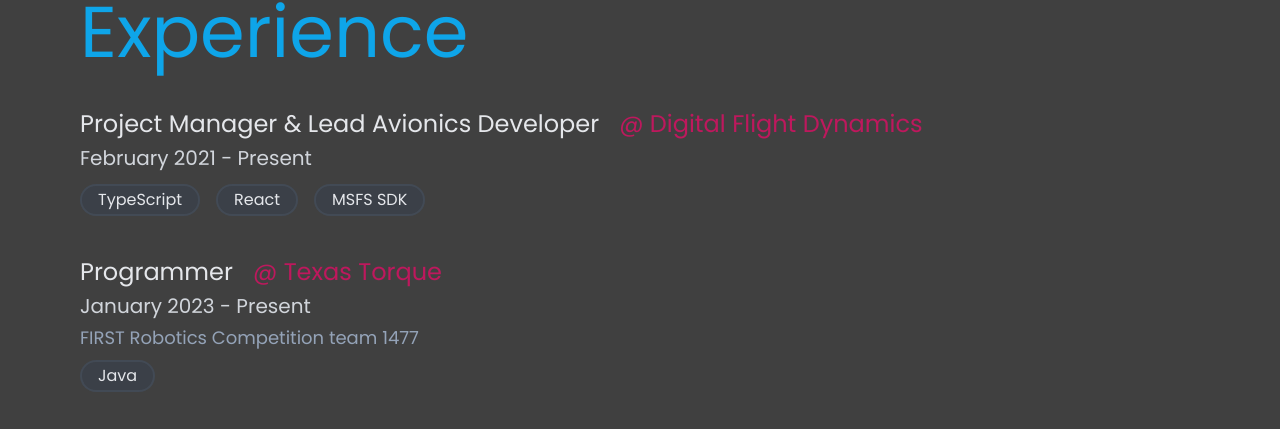
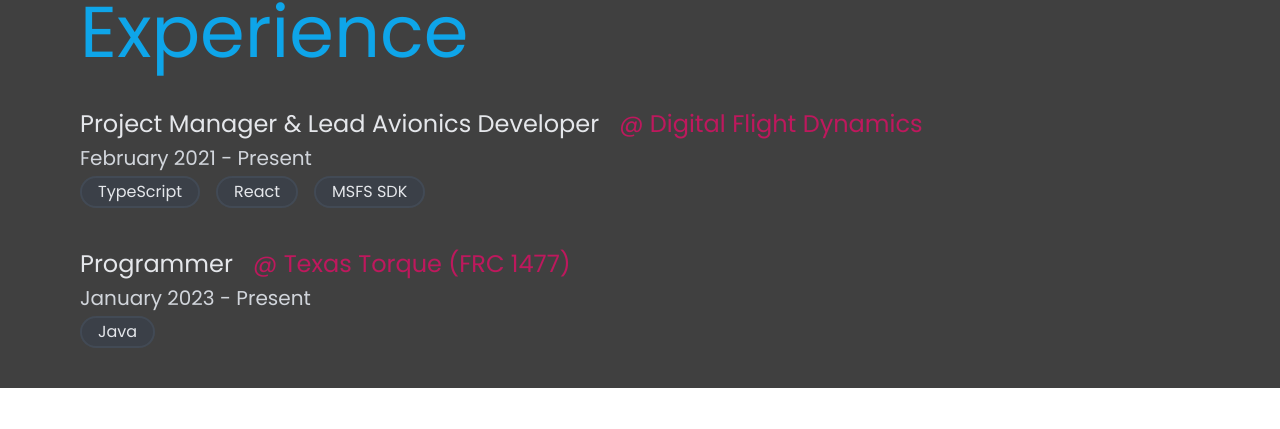
Before and after one commit to Dynamic6448/dynamic6448.github.io, a React (Vite) app: page / in a window 1280 px wide. Shown: the part 1396-1825 px from the top of the page. After the commit the page ends 1784 px from the top, so only its background shows below. Built offline with nearby package versions, Linux system fonts and the light colour scheme.

Commit message:
image hover effect

```diff
--- a/src/App.tsx
+++ b/src/App.tsx
@@ -1,7 +1,7 @@
 import React from 'react';
-import { Header } from './pages/Header';
-import { Projects } from './pages/Projects';
-import { Experience } from './pages/Experience';
+import { Header } from './sections/Header';
+import { Projects } from './sections/Projects';
+import { Experience } from './sections/Experience';
 
 const App: React.FC = () => {
     return (
--- a/src/index.css
+++ b/src/index.css
@@ -5,26 +5,38 @@
 
 * {
     font-family: 'Poppins', sans-serif;
-    scroll-behavior: smooth;
 }
 
-/* width */
 ::-webkit-scrollbar {
     width: 10px;
     border-radius: 10px;
 }
-
-/* Track */
 ::-webkit-scrollbar-track {
     background: #121212;
 }
-
-/* Handle */
 ::-webkit-scrollbar-thumb {
     background: dimgray;
 }
-
-/* Handle on hover */
 ::-webkit-scrollbar-thumb:hover {
     background: #555555;
 }
+
+@keyframes scale {
+    0% {
+        transform: scale(1);
+    }
+    50% {
+        transform: scale(1.05);
+    }
+    100% {
+        transform: scale(1);
+    }
+}
+@keyframes unscale {
+    0% {
+        transform: scale(1.05);
+    }
+    100% {
+        transform: scale(1);
+    }
+}
--- a/src/pages/Experience.tsx
+++ b/src/sections/Experience.tsx
@@ -13,9 +13,7 @@
                 tools={['TypeScript', 'React', 'MSFS SDK']}
             />
 
-            <ExperienceElement position='Programmer' place='Texas Torque' link='https://texastorque.org' start='January 2023' tools={['Java']}>
-                FIRST Robotics Competition team 1477
-            </ExperienceElement>
+            <ExperienceElement position='Programmer' place='Texas Torque (FRC 1477)' link='https://texastorque.org' start='January 2023' tools={['Java']} />
         </>
     );
 };
@@ -26,9 +24,8 @@
     start: string;
     end?: string;
     tools: string[];
-    children?: React.ReactNode;
 }
-const ExperienceElement: React.FC<ExperienceElementProps> = ({ position, place, link, start, end = 'Present', tools, children }) => {
+const ExperienceElement: React.FC<ExperienceElementProps> = ({ position, place, link, start, end = 'Present', tools }) => {
     return (
         <div className='flex flex-col pb-10 gap-1'>
             <div className='flex flex-col md:flex-row text-xl sm:text-2xl'>
@@ -40,7 +37,6 @@
             <p className='text-gray-300 text-lg sm:text-xl'>
                 {start} {'-'} {end}
             </p>
-            <p className='text-md sm:text-lg text-slate-400 pb-1'>{children}</p>
             <div className='flex flex-row flex-wrap gap-4'>
                 {tools.map((tool) => (
                     <Tool>{tool}</Tool>
--- a/src/pages/Projects.tsx
+++ b/src/sections/Projects.tsx
@@ -35,7 +35,11 @@
                     ))}
                 </div>
             </div>
-            <img className='rounded-3xl sm:w-3/4 xl:w-auto xl:h-[400px]' src={img} />
+            <div className='rounded-3xl sm:w-3/4 xl:w-auto xl:h-[400px] overflow-hidden'>
+                <a href='https://github.com/Digital-Flight-Dynamics' target='_blank'>
+                    <img className='w-full h-full object-cover cursor-pointer transition ease-in-out duration-700 hover:scale-105 hover:saturate-[1.25]' src={img} />
+                </a>
+            </div>
         </div>
     );
 };
--- a/tailwind.config.js
+++ b/tailwind.config.js
@@ -3,7 +3,9 @@
     content: ['./index.html', './src/**/*.{js,ts,jsx,tsx,css,md,mdx,html,json,scss}'],
     darkMode: 'class',
     theme: {
-        extend: {},
+        extend: {
+            animation: {},
+        },
     },
     plugins: [require('tailwind-scrollbar')],
 };
```
Also changed, not shown: src/sections/Header.tsx (renamed from src/pages/Header.tsx).
